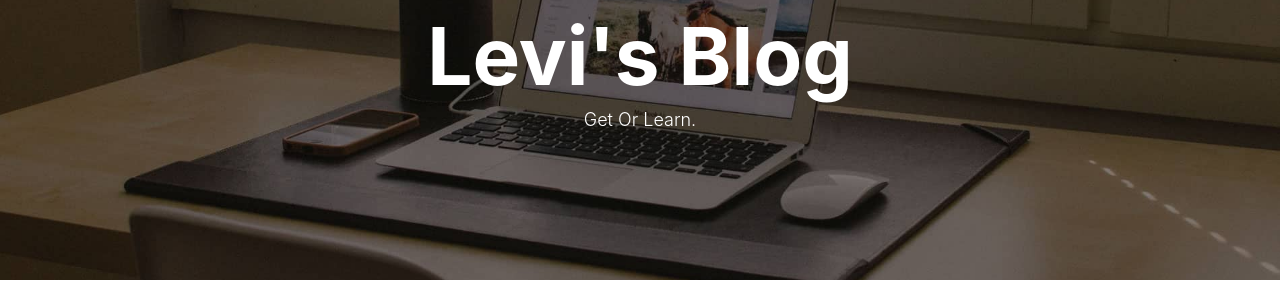
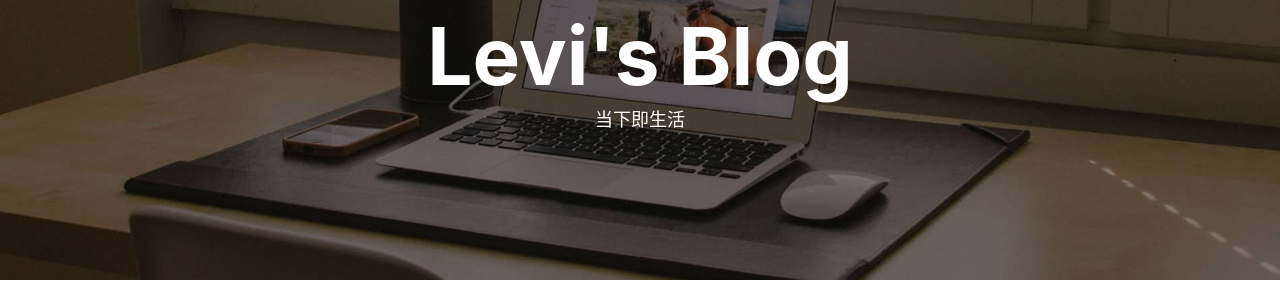
Before and after one commit to levicn/levicn.github.io, a Jekyll site: the page built from index.html, in a window 1280 px wide. Shown: the part 138-438 px from the top of the page. Built offline with Jekyll 4.4.1, drawn with Linux system fonts in a browser that asks for light colours; nearby versions of some CDN libraries; the list of posts is cut into pages by our own code; comment, search, counter and statistics services are not loaded.

Commit message:
修改首页副标题

```diff
--- a/_config.yml
+++ b/_config.yml
@@ -3,7 +3,7 @@ title: Levi's Blog
 SEOTitle: 李威的博客
 header-img: img/home-bg-o.jpg
 email: liwei1987cn@163.com
-description: "Get Or Learn"
+description: "当下即生活"
 keyword: "Levi, Levi Blog, 李威的博客, 李威, iOS, Apple, iPhone"
 url: "http://levicn.github.io"          # your host, for absolute URL
 baseurl: ""      # for example, '/blog' if your blog hosted on 'host/blog'
--- a/index.html
+++ b/index.html
@@ -1,6 +1,6 @@
 ---
 layout: page
-description: "Get Or Learn."
+description: "当下即生活"
 ---
 
 {% for post in paginator.posts %}
```
